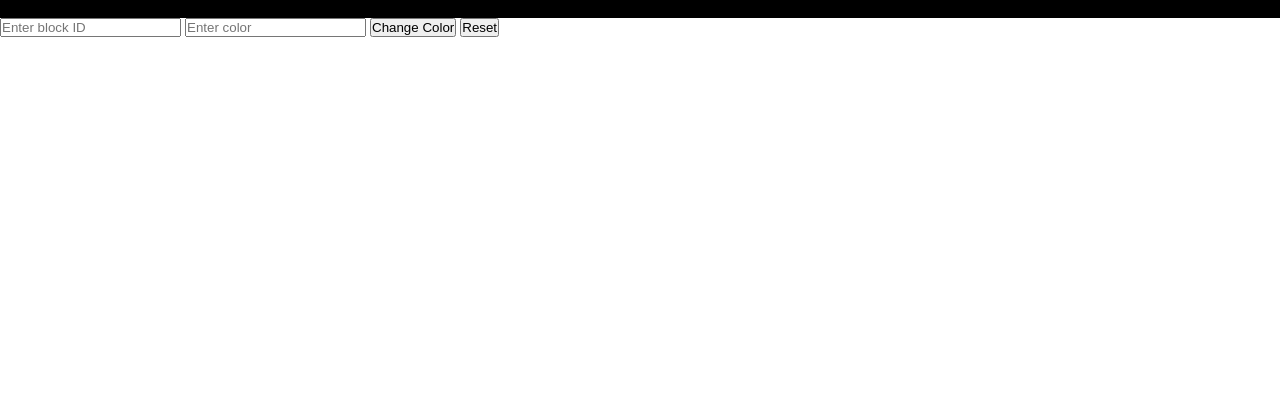
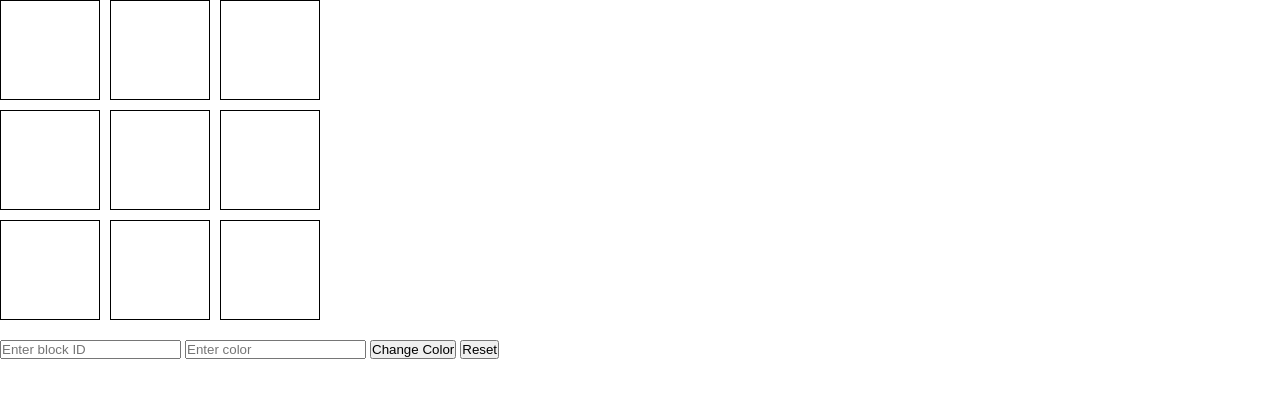
Before and after one commit to acciojob/Replit-Asian-Paints-M74-dot, a website: page main.html in a window 1280 px wide. Drawn offline with Linux system fonts and the light colour scheme.

Commit message:
created a submission

```diff
--- a/styles.css
+++ b/styles.css
@@ -4,7 +4,7 @@
 	margin:0;
 	padding:0;
 }
-#grid-container{
+.grid-container{
 	display: grid;
 	grid-template-columns: repeat(3, 100px);
 	grid-template-rows: repeat(3, 100px);
```
